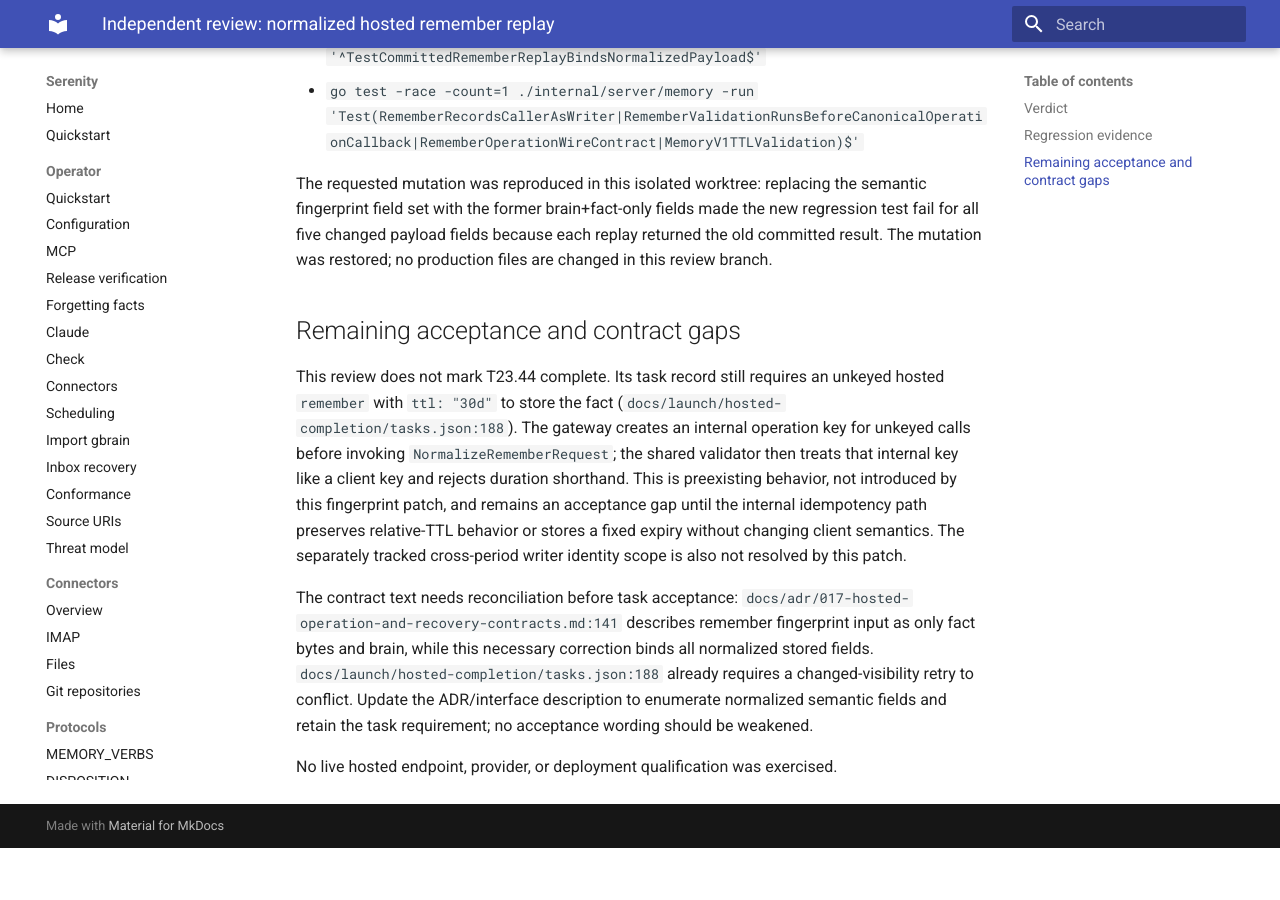
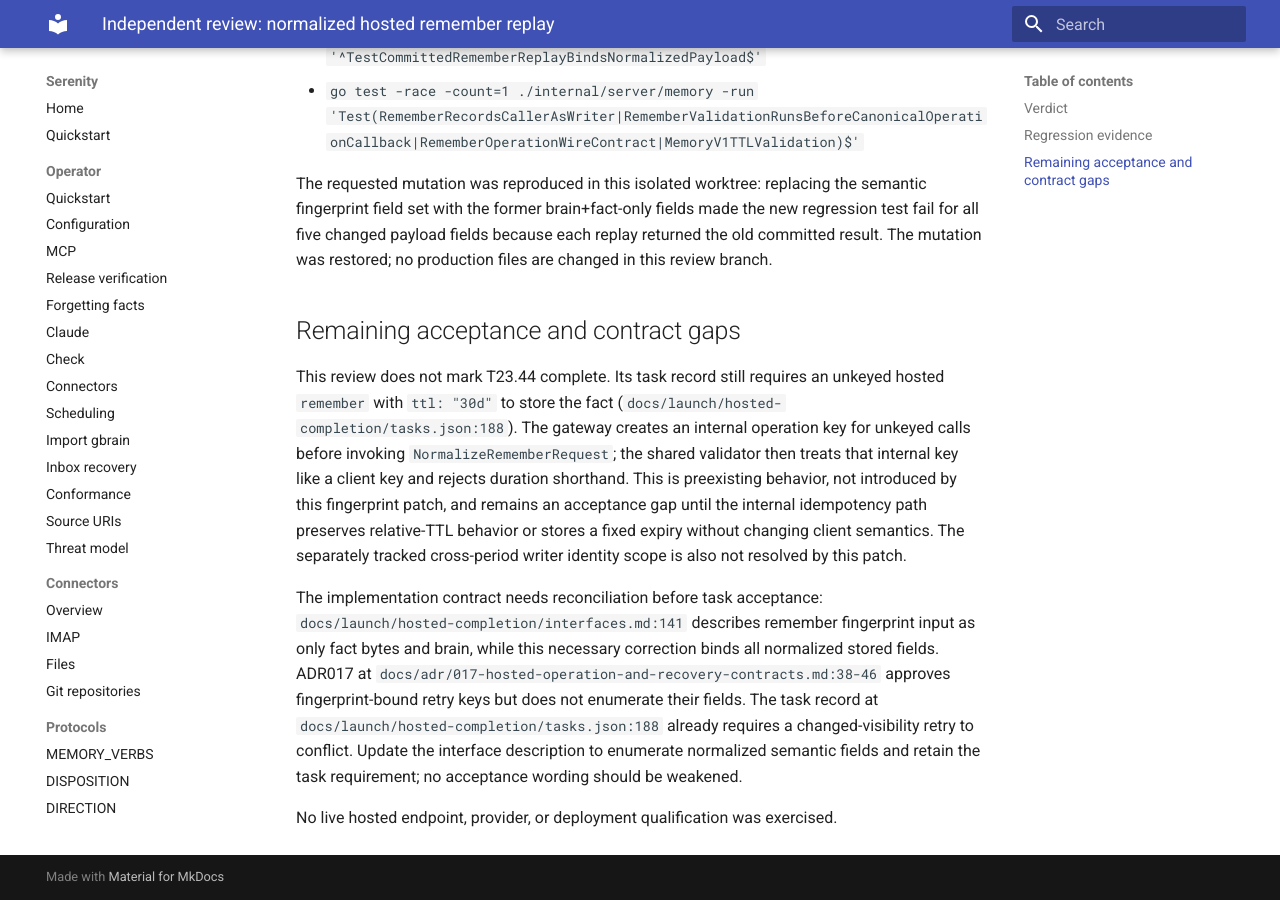
Before and after one commit to sirerun/serenity, an MkDocs documentation site: the page built from docs/plans/t23-44-normalized-replay-independent-review-2026-10-01.md, in a window 1280 px wide and 900 px high, scrolled down 1242 px. Built offline with MkDocs 1.6.1 and Material for MkDocs 9.7.7, drawn with Linux system fonts in a browser that asks for light colours; before the commit the page ends 2090 px from its top, so only the background shows below that.

Commit message:
docs: correct normalized replay contract citation

```diff
--- a/docs/plans/t23-44-normalized-replay-independent-review-2026-10-01.md
+++ b/docs/plans/t23-44-normalized-replay-independent-review-2026-10-01.md
@@ -25,6 +25,6 @@ The requested mutation was reproduced in this isolated worktree: replacing the s
 
 This review does not mark T23.44 complete. Its task record still requires an unkeyed hosted `remember` with `ttl: "30d"` to store the fact (`docs/launch/hosted-completion/tasks.json:188`). The gateway creates an internal operation key for unkeyed calls before invoking `NormalizeRememberRequest`; the shared validator then treats that internal key like a client key and rejects duration shorthand. This is preexisting behavior, not introduced by this fingerprint patch, and remains an acceptance gap until the internal idempotency path preserves relative-TTL behavior or stores a fixed expiry without changing client semantics. The separately tracked cross-period writer identity scope is also not resolved by this patch.
 
-The contract text needs reconciliation before task acceptance: `docs/adr/017-hosted-operation-and-recovery-contracts.md:141` describes remember fingerprint input as only fact bytes and brain, while this necessary correction binds all normalized stored fields. `docs/launch/hosted-completion/tasks.json:188` already requires a changed-visibility retry to conflict. Update the ADR/interface description to enumerate normalized semantic fields and retain the task requirement; no acceptance wording should be weakened.
+The implementation contract needs reconciliation before task acceptance: `docs/launch/hosted-completion/interfaces.md:141` describes remember fingerprint input as only fact bytes and brain, while this necessary correction binds all normalized stored fields. ADR017 at `docs/adr/017-hosted-operation-and-recovery-contracts.md:38-46` approves fingerprint-bound retry keys but does not enumerate their fields. The task record at `docs/launch/hosted-completion/tasks.json:188` already requires a changed-visibility retry to conflict. Update the interface description to enumerate normalized semantic fields and retain the task requirement; no acceptance wording should be weakened.
 
 No live hosted endpoint, provider, or deployment qualification was exercised.
```
